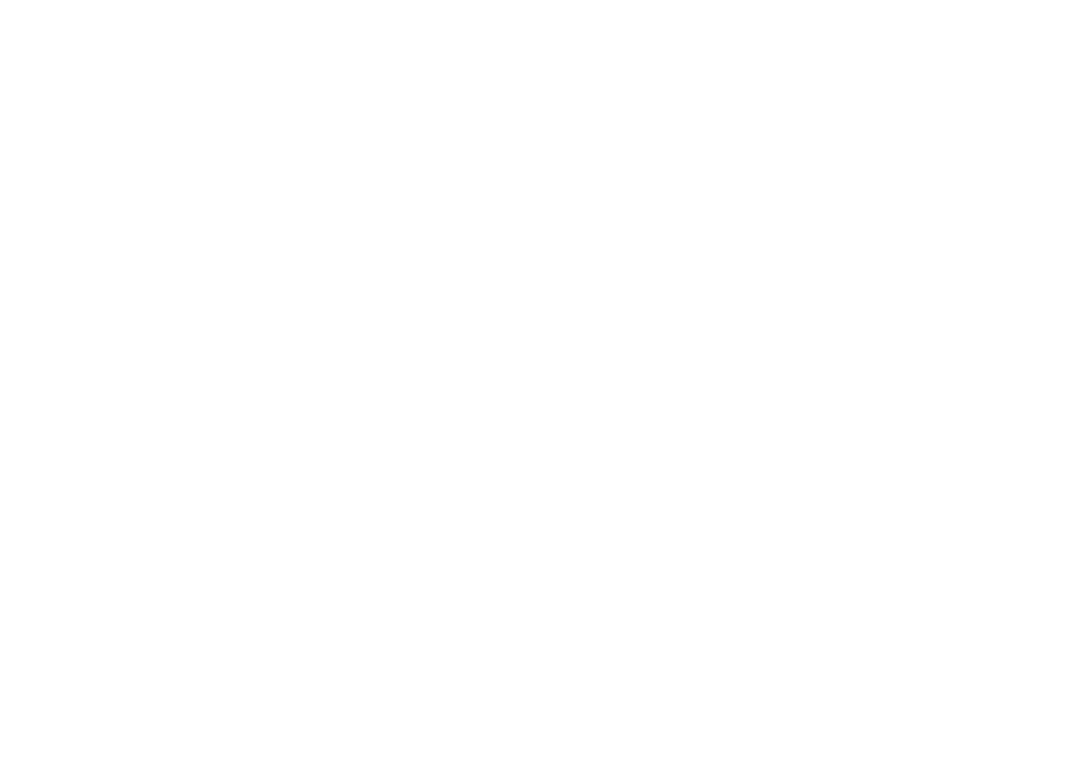
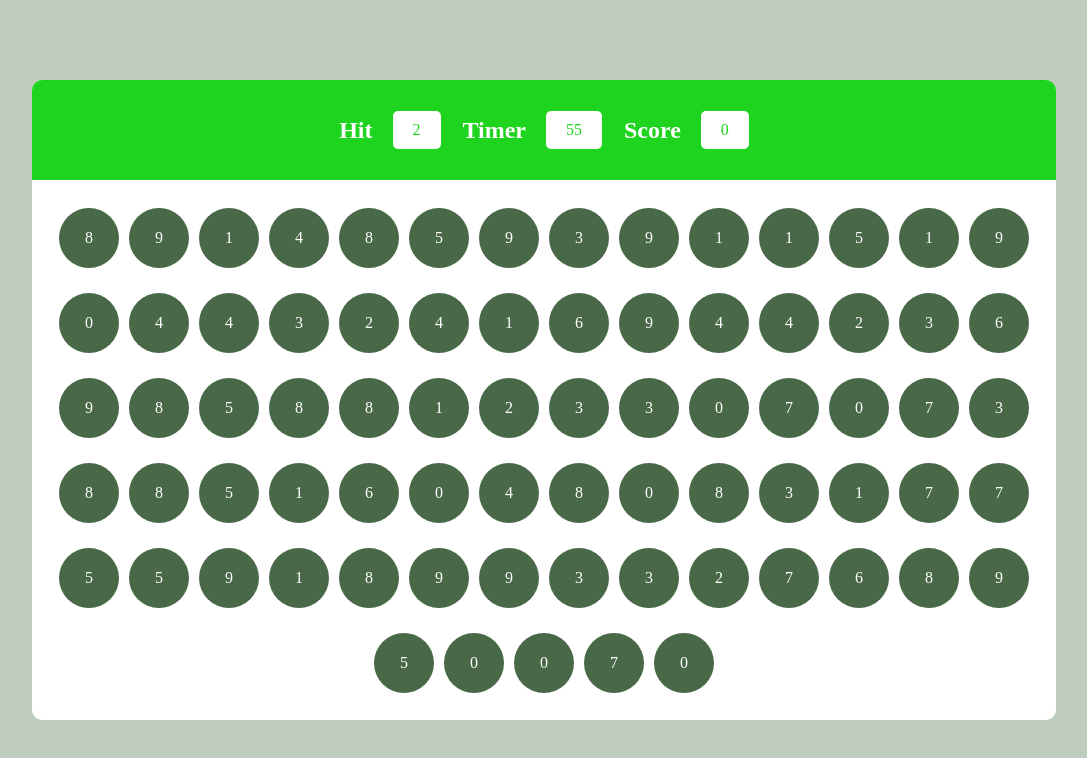
Before and after one commit to pankajdwivedi077/Bubble-game, a plain HTML site: page index.html in a window 1280 px wide. Shown: the whole page, without its empty margins (96-1183 px from the left). Drawn offline with Linux system fonts and the light colour scheme.

Commit message:
game over

```diff
--- a/index.html
+++ b/index.html
@@ -4,8 +4,35 @@
     <meta charset="UTF-8">
     <meta name="viewport" content="width=device-width, initial-scale=1.0">
     <title>Document</title>
+    <link rel="stylesheet" href="style.css">
 </head>
 <body>
+    <div id="main">
+
+        <div id="panel">
+            <div id="ptop">
+                <div class="elem">
+                    <h2 >Hit</h2>
+                    <div id="hitVal" class="box">5</div>
+                </div>
+                <div class="elem">
+                    <h2>Timer</h2>
+                    <div id="timerValue" class="box">60</div>
+                </div>
+                <div class="elem">
+                    <h2>Score</h2>
+                    <div id="score" class="box">0</div>
+                </div>
+            </div>
+            <div id="pbottom">
+
+            </div>
+        </div>
+
+    </div>
+
+
+    <script src="script.js"></script>
 
 </body>
 </html>
--- a/script.js
+++ b/script.js
@@ -0,0 +1,51 @@
+var timer = 60;
+var score = 0;
+var hit;
+
+function makeBubble() {
+  var clutter = "";
+
+  for (var i = 1; i <= 75; i++) {
+    var rn = Math.floor(Math.random() * 10);
+    clutter += `<div class="bubble">${rn}</div>`;
+  }
+
+  document.querySelector("#pbottom").innerHTML = clutter;
+}
+
+function increaseScore() {
+  score += 10;
+  document.querySelector("#score").textContent = score;
+}
+
+function getNewHit() {
+  hit = Math.floor(Math.random() * 10);
+  document.querySelector("#hitVal").textContent = hit;
+}
+
+function runTimer() {
+  var time = setInterval(function () {
+    if (timer > 0) {
+      timer--;
+      document.querySelector("#timerValue").textContent = timer;
+    } else {
+      clearInterval(time);
+      document.querySelector("#pbottom").innerHTML = `<h1>Game  over</h1>`;
+    }
+  }, 1000);
+}
+
+document.querySelector("#pbottom").addEventListener("click", function (e) {
+  var clickedNumber = Number(e.target.textContent);
+  if (clickedNumber == hit) {
+    increaseScore();
+    makeBubble();
+    getNewHit();
+  }
+});
+
+runTimer();
+
+getNewHit();
+
+makeBubble();
--- a/style.css
+++ b/style.css
@@ -0,0 +1,85 @@
+*{
+    margin: 0;
+    padding: 0;
+    box-sizing: border-box;
+}
+
+html, body{
+    width: 100%;
+    height: 100%;
+}
+
+#main{
+    width: 100%;
+    height: 100%;
+    background-color: rgb(190, 204, 190);
+    display: flex;
+    align-items: center;
+    justify-content: center;
+}
+
+#panel{
+    width: 80%;
+    height: 80%;
+    background-color: #fff;
+    border-radius: 10px;
+    overflow: hidden;
+}
+
+#ptop{
+    width: 100%;
+    height: 100px;
+    background-color: rgb(30, 212, 30);
+    display: flex;
+    color: #fff;
+    padding: 0 30%;
+    align-items: center;
+    justify-content: space-between;
+}
+
+.elem{
+    /* width: 10%; */
+    display: flex;
+    /* background-color: red; */
+    align-items: center;
+    gap: 20px;
+}
+
+.elem h2{
+
+}
+
+.box{
+  padding: 10px 20px;
+  background-color: #fff;
+  border-radius: 5px ;
+  color: rgb(30, 212, 30);
+}
+
+#pbottom{
+    width: 100%;
+    height: calc(100% - 100px);
+    /* background-color: black; */
+    padding: 20px;
+    display: flex;
+    gap: 10px;
+    flex-wrap: wrap;
+    justify-content: center;
+    align-items: center;
+}
+
+.bubble{
+    width: 60px;
+    height: 60px;
+    background-color: rgb(72, 104, 72);
+    color: #fff;
+    border-radius: 50%;
+    display: flex;
+    align-items: center;
+    justify-content: center;
+}
+
+.bubble:hover{
+    background-color: rgb(26, 240, 26);
+    cursor: pointer;
+}
```
